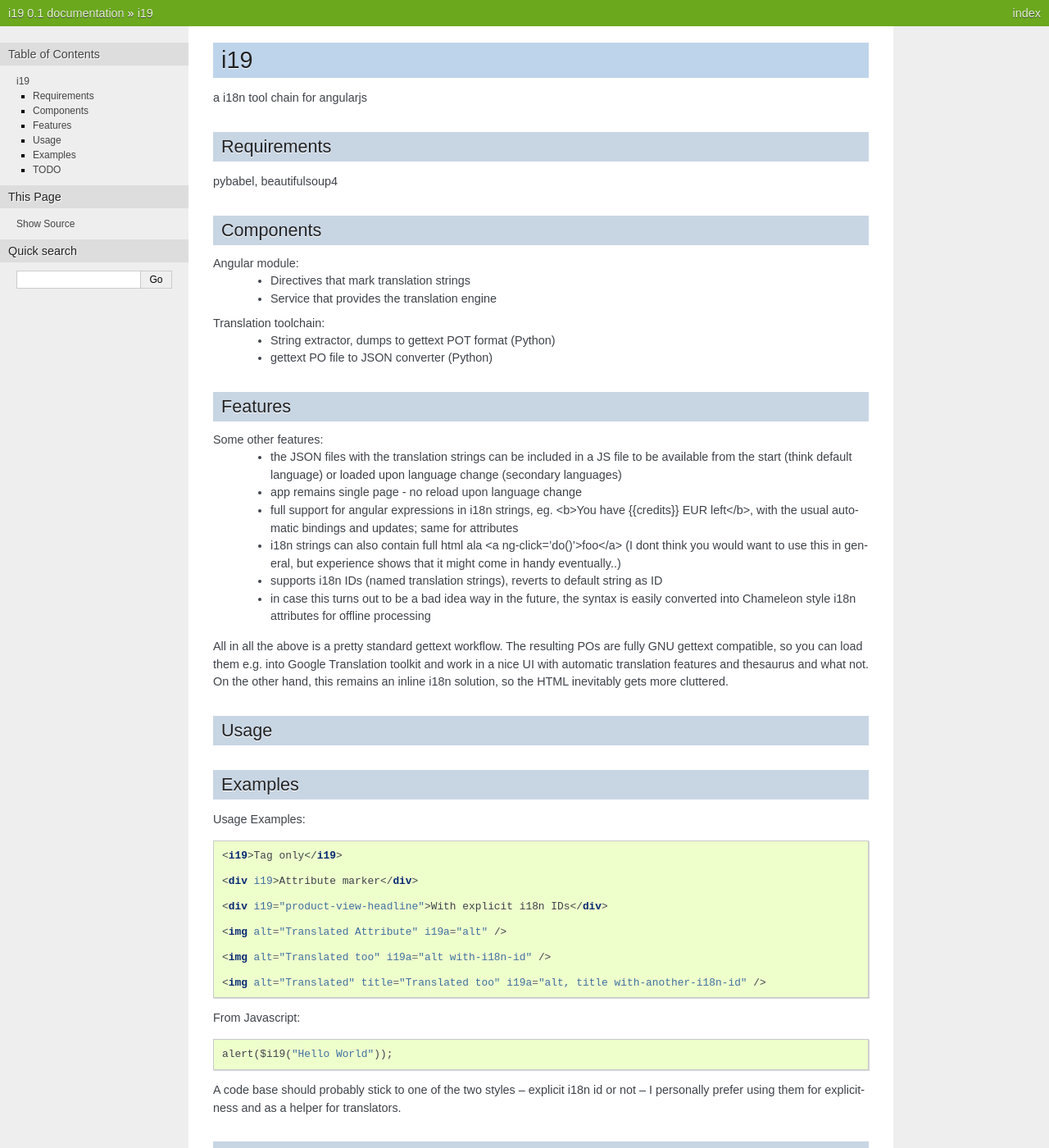
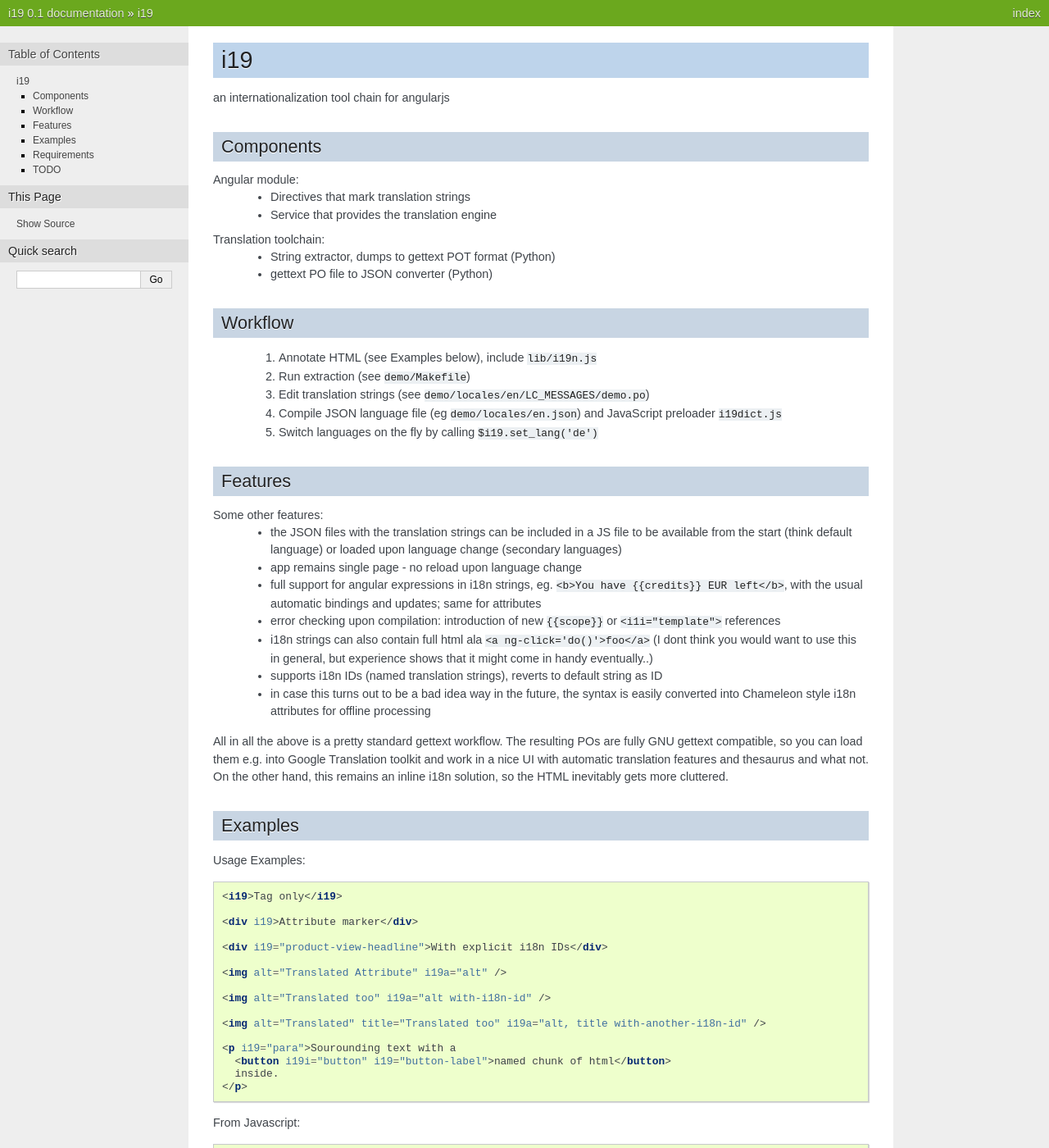
Before and after one commit to johaness/i19, a Sphinx documentation site: the page built from doc/index.rst, in a window 1280 px wide and 1400 px high. Shown: the whole window at 82% size. Built offline with Sphinx 7.4.7, drawn with Linux system fonts in a browser that asks for light colours; some of the changed text lies outside the part shown.

Commit message:
update docs: workflow

```diff
--- a/doc/index.rst
+++ b/doc/index.rst
@@ -1,12 +1,7 @@
 i19
 ===
 
-a i18n tool chain for angularjs
-
-Requirements
-------------
-
-pybabel, beautifulsoup4
+an internationalization tool chain for angularjs
 
 Components
 ----------
@@ -19,22 +14,32 @@
  * String extractor, dumps to gettext POT format (Python)
  * gettext PO file to JSON converter (Python)
 
+Workflow
+--------
+
+ 1. Annotate HTML (see Examples below), include ``lib/i19n.js``
+ 2. Run extraction (see ``demo/Makefile``)
+ 3. Edit translation strings (see ``demo/locales/en/LC_MESSAGES/demo.po``)
+ 4. Compile JSON language file (eg ``demo/locales/en.json``) and
+    JavaScript preloader ``i19dict.js``
+ 5. Switch languages on the fly by calling ``$i19.set_lang('de')``
+
+
 Features
 --------
 
 Some other features:
  * the JSON files with the translation strings can be included in a JS file to be available from the start (think default language) or loaded upon language change (secondary languages)
  * app remains single page - no reload upon language change
- * full support for angular expressions in i18n strings, eg. <b>You have {{credits}} EUR left</b>, with the usual automatic bindings and updates; same for attributes
- * i18n strings can also contain full html ala <a ng-click='do()'>foo</a> (I dont think you would want to use this in general, but experience shows that it might come in handy eventually..)
+ * full support for angular expressions in i18n strings, eg. ``<b>You have {{credits}} EUR left</b>``, with the usual automatic bindings and updates; same for attributes
+ * error checking upon compilation: introduction of new ``{{scope}}`` or ``<i1i="template">`` references
+ * i18n strings can also contain full html ala ``<a ng-click='do()'>foo</a>`` (I dont think you would want to use this in general, but experience shows that it might come in handy eventually..)
  * supports i18n IDs (named translation strings), reverts to default string as ID
  * in case this turns out to be a bad idea way in the future, the syntax is easily converted into Chameleon style i18n attributes for offline processing
 
 All in all the above is a pretty standard gettext workflow. The resulting POs are fully GNU gettext compatible, so you can load them e.g. into Google Translation toolkit and work in a nice UI with automatic translation features and thesaurus and what not.
 On the other hand, this remains an inline i18n solution, so the HTML inevitably gets more cluttered.
 
-Usage
------
 
 Examples
 --------
@@ -55,6 +60,11 @@
 
     <img alt="Translated" title="Translated too" i19a="alt, title with-another-i18n-id" />
 
+    <p i19="para">Sourounding text with a
+      <button i19i="button" i19="button-label">named chunk of html</button>
+      inside.
+    </p>
+
 
 .. highlight:: javascript
 
```
Also changed, not shown: other parts of doc/index.rst (+7 -5 lines).
